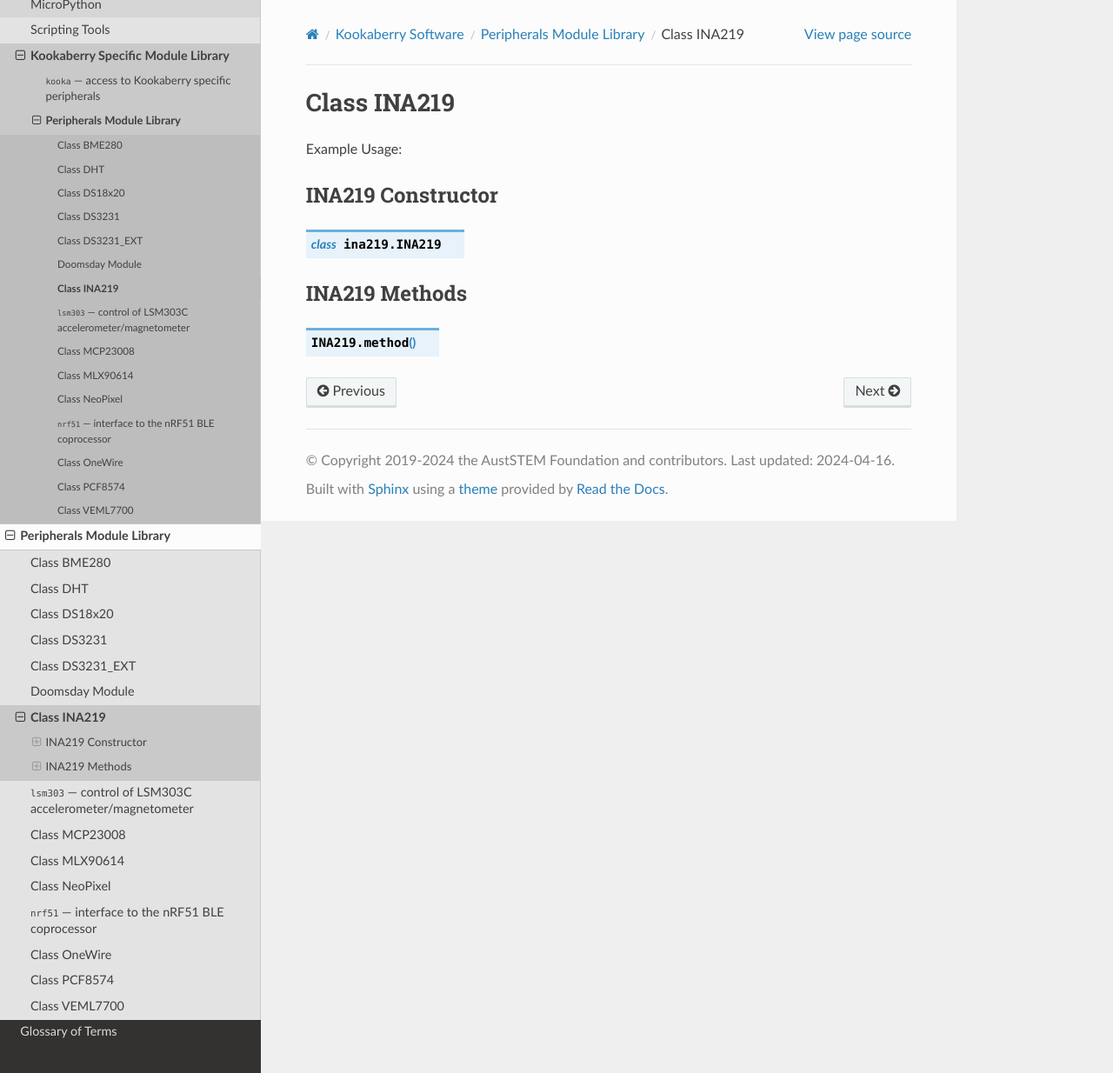
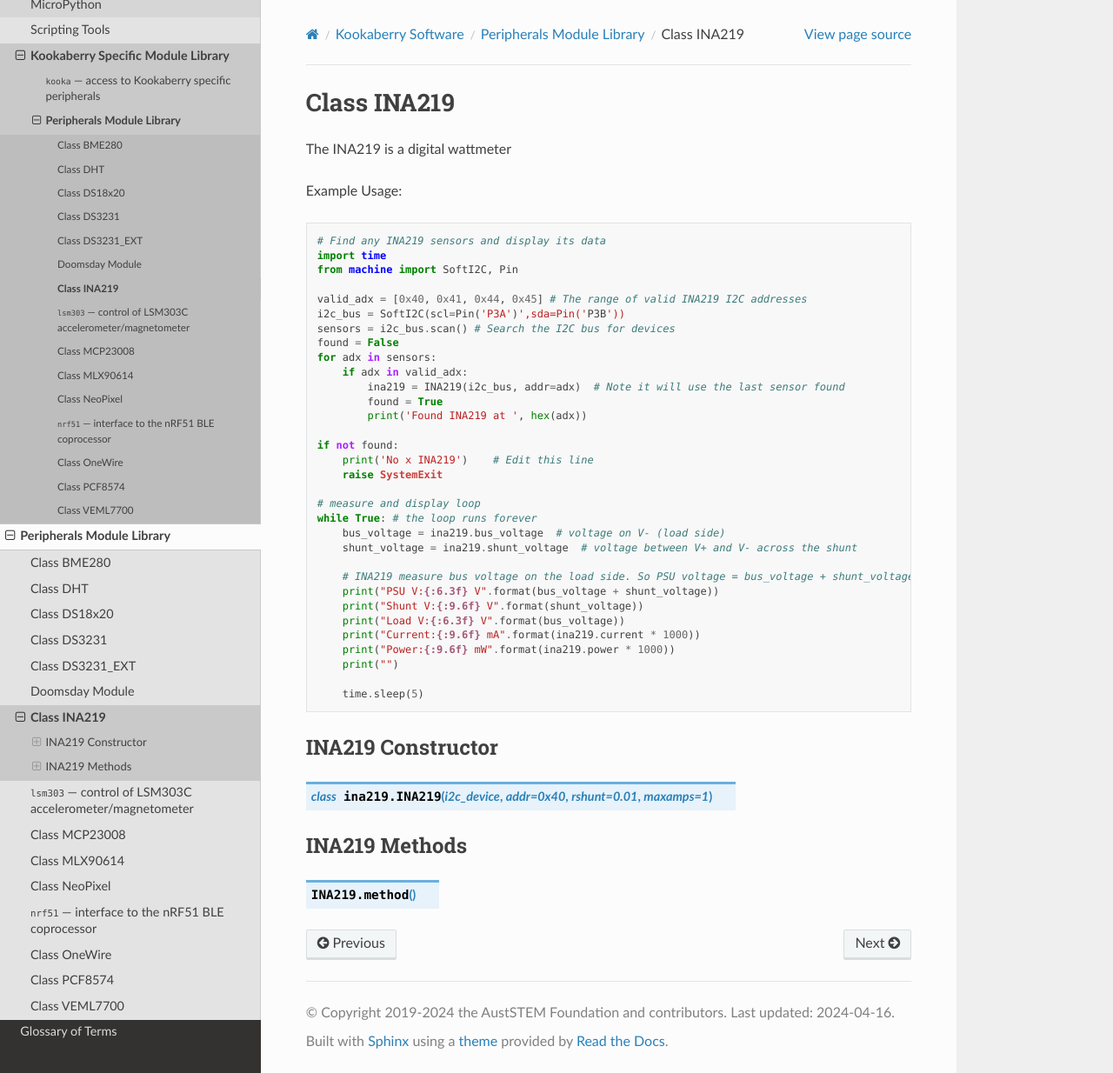
Before and after one commit to TDStrasser/Kookaberry-Reference-Guide, a Sphinx documentation site: the page built from docs/source/ina219.rst, in a window 1280 px wide and 1234 px high. Shown: the whole window at 87% size. Built offline with Sphinx 7.4.7 and the Read the Docs theme 2.0.0, drawn with Linux system fonts in a browser that asks for light colours.

Commit message:
Fixing read-the-docs build errors

```diff
--- a/docs/source/ina219.rst
+++ b/docs/source/ina219.rst
@@ -4,17 +4,53 @@
 Class INA219
 ============
 
+The INA219 is a digital wattmeter
+
 
 Example Usage::
+
+    # Find any INA219 sensors and display its data
+    import time
+    from machine import SoftI2C, Pin
+
+    valid_adx = [0x40, 0x41, 0x44, 0x45] # The range of valid INA219 I2C addresses
+    i2c_bus = SoftI2C(scl=Pin('P3A')',sda=Pin('P3B'))
+    sensors = i2c_bus.scan() # Search the I2C bus for devices
+    found = False
+    for adx in sensors:
+        if adx in valid_adx:
+            ina219 = INA219(i2c_bus, addr=adx)  # Note it will use the last sensor found
+            found = True
+            print('Found INA219 at ', hex(adx))
+
+    if not found:
+        print('No x INA219')    # Edit this line
+        raise SystemExit
+
+    # measure and display loop
+    while True: # the loop runs forever
+        bus_voltage = ina219.bus_voltage  # voltage on V- (load side)
+        shunt_voltage = ina219.shunt_voltage  # voltage between V+ and V- across the shunt
+
+        # INA219 measure bus voltage on the load side. So PSU voltage = bus_voltage + shunt_voltage
+        print("PSU V:{:6.3f} V".format(bus_voltage + shunt_voltage))
+        print("Shunt V:{:9.6f} V".format(shunt_voltage))
+        print("Load V:{:6.3f} V".format(bus_voltage))
+        print("Current:{:9.6f} mA".format(ina219.current * 1000))
+        print("Power:{:9.6f} mW".format(ina219.power * 1000))
+        print("")
+
+        time.sleep(5)
+
 
 
 
 INA219 Constructor
 ------------------
 
+.. class:: ina219.INA219(i2c_device, addr=0x40, rshunt = 0.01, maxamps = 1)
 
 
-.. class:: ina219.INA219()
 
 
 INA219 Methods
--- a/docs/source/mcp23008.rst
+++ b/docs/source/mcp23008.rst
@@ -24,12 +24,12 @@
 
 Example Usage::
 
+    # Some code here
+
 
 
 MCP23008 Constructor
 --------------------
-
-
 
 .. class:: mcp23008.MCP23008()
 
--- a/docs/source/mlx90614.rst
+++ b/docs/source/mlx90614.rst
@@ -7,12 +7,12 @@
 
 Example Usage::
 
+    # Some code here
+
 
 
 MLX90614 Constructor
 --------------------
-
-
 
 .. class:: mlx90614.MLX90614()
 
--- a/docs/source/onewire.rst
+++ b/docs/source/onewire.rst
@@ -6,6 +6,8 @@
 
 
 Example Usage::
+
+    # Some code here
 
 
 
--- a/docs/source/pcf8574.rst
+++ b/docs/source/pcf8574.rst
@@ -7,6 +7,8 @@
 
 
 Example Usage::
+
+    # Some code here
 
 
 
--- a/docs/source/veml7700.rst
+++ b/docs/source/veml7700.rst
@@ -6,6 +6,8 @@
 
 
 Example Usage::
+
+    # Some code here
 
 
 
```
